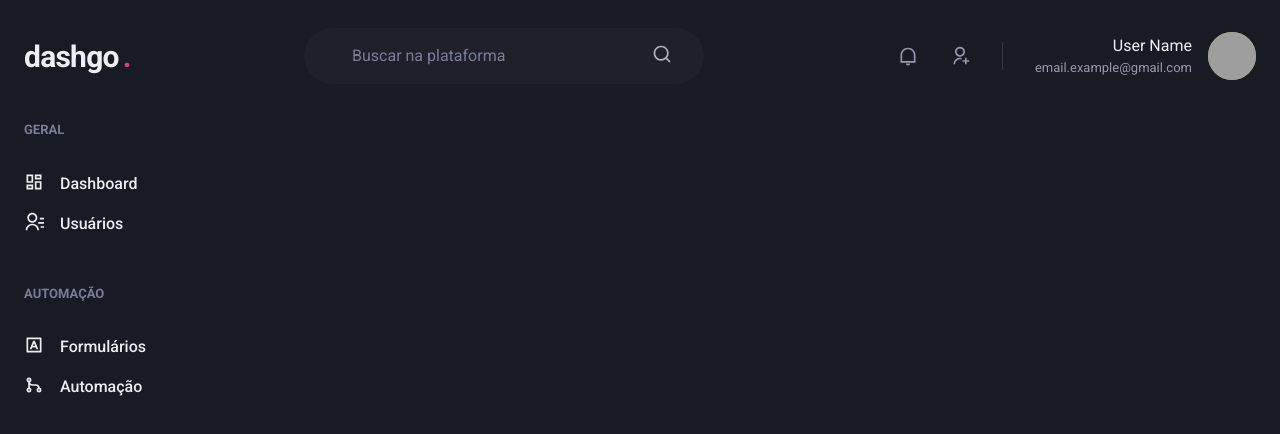
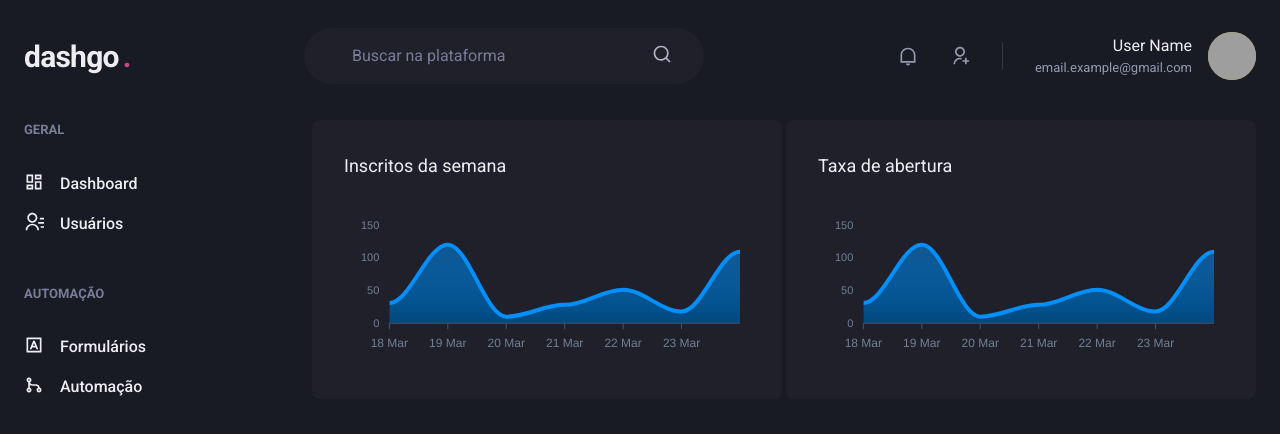
Before and after one commit to GianRossini/dashgo, a Next.js app: page /dashboard in a window 1280 px wide. Shown: the top 434 px of the page. Built offline with nearby package versions, Linux system fonts and the light colour scheme; grey boxes are pictures that could not be loaded.

Commit message:
creates dashboard

```diff
--- a/package.json
+++ b/package.json
@@ -12,9 +12,11 @@
     "@chakra-ui/react": "^1.7.4",
     "@emotion/react": "^11.7.1",
     "@emotion/styled": "^11.6.0",
+    "apexcharts": "^3.33.0",
     "framer-motion": "^5.6.0",
     "next": "12.0.8",
     "react": "17.0.2",
+    "react-apexcharts": "^1.3.9",
     "react-dom": "17.0.2",
     "react-icons": "^4.3.1"
   },
--- a/src/pages/dashboard.tsx
+++ b/src/pages/dashboard.tsx
@@ -1,7 +1,71 @@
-import { Flex } from '@chakra-ui/react';
+import dynamic from 'next/dynamic';
+
+import { theme, Flex, SimpleGrid, Box, Text } from '@chakra-ui/react';
 
 import { Header } from '../components/Header';
 import { Sidebar } from '../components/Sidebar';
+
+import { ApexOptions } from 'apexcharts';
+const Chart = dynamic(() => import('react-apexcharts'), {
+  ssr: false,
+});
+
+const options: ApexOptions = {
+  chart: {
+    toolbar: {
+      show: false,
+    },
+    zoom: {
+      enabled: false,
+    },
+    foreColor: theme.colors.gray[500],
+  },
+
+  grid: {
+    show: false,
+  },
+
+  dataLabels: {
+    enabled: false,
+  },
+
+  tooltip: {
+    enabled: false,
+  },
+
+  xaxis: {
+    type: 'datetime',
+    axisBorder: {
+      color: theme.colors.gray[600],
+    },
+    axisTicks: {
+      color: theme.colors.gray[600],
+    },
+    categories: [
+      '2021-03-18T00:00:000Z',
+      '2021-03-19T00:00:000Z',
+      '2021-03-20T00:00:000Z',
+      '2021-03-21T00:00:000Z',
+      '2021-03-22T00:00:000Z',
+      '2021-03-23T00:00:000Z',
+      '2021-03-24T00:00:000Z',
+    ],
+  },
+
+  fill: {
+    opacity: 0.3,
+    type: 'gradient',
+    gradient: {
+      shade: 'dark',
+      opacityFrom: 0.7,
+      opacityTo: 1,
+    }
+  },
+};
+
+const series = [
+  { name: 'series1', data: [31, 120, 10, 28, 51, 18, 109] }
+];
 
 export default function Dashboard() {
   return (
@@ -16,6 +80,18 @@
         px="6"
       >
         <Sidebar />
+
+        <SimpleGrid flex="1" gap="1" minChildWidth="320px" align="flex-start">
+          <Box p="8" bg="gray.800" borderRadius={8} pb={4}>
+            <Text fontSize="lg" mb="4">Inscritos da semana</Text>
+            <Chart options={options} series={series} type="area" height="160" />
+          </Box>
+
+          <Box p="8" bg="gray.800" borderRadius={8} pb={4}>
+            <Text fontSize="lg" mb="4">Taxa de abertura</Text>
+            <Chart options={options} series={series} type="area" height="160" />
+          </Box>
+        </SimpleGrid>
       </Flex>
     </Flex>
   );
```
Also changed, not shown: 1 other file (tests, documents, lock files or other folders).
